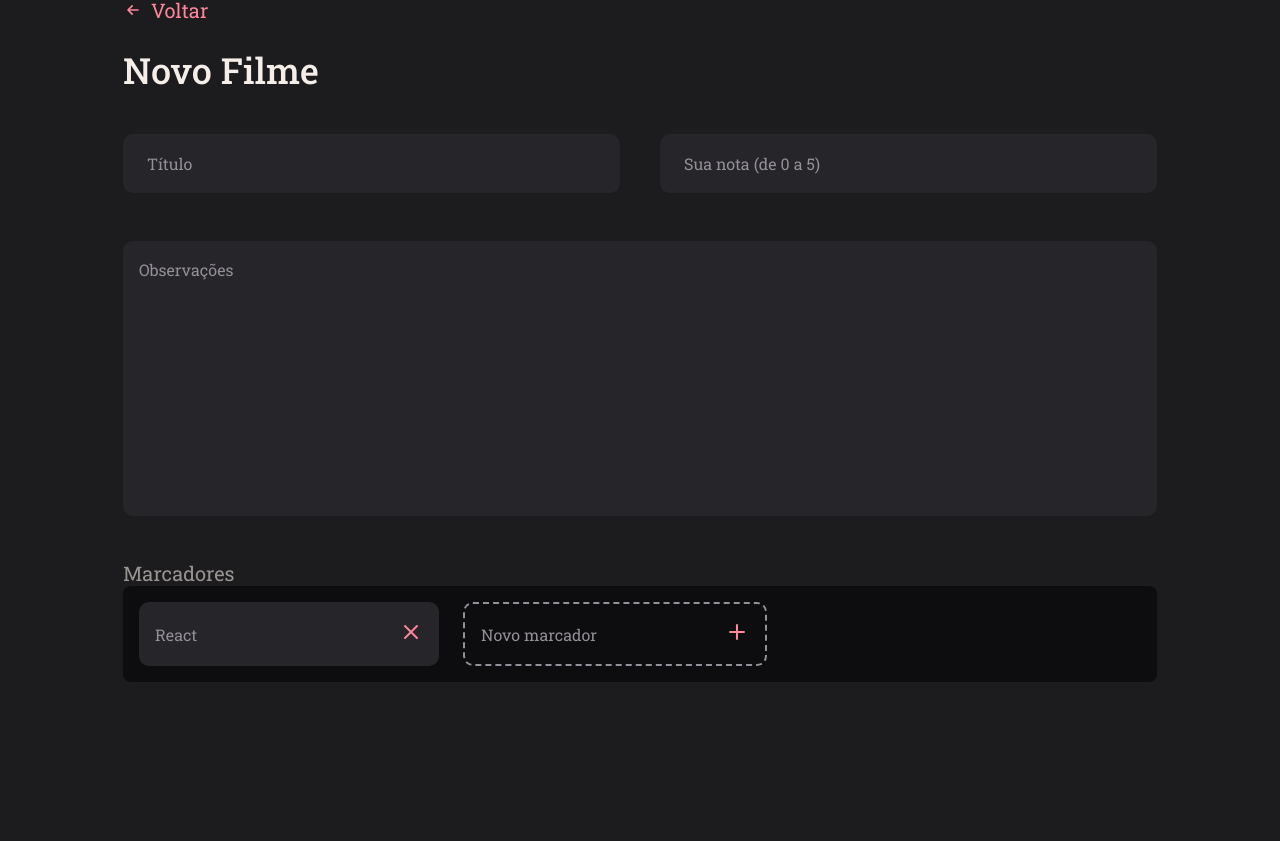
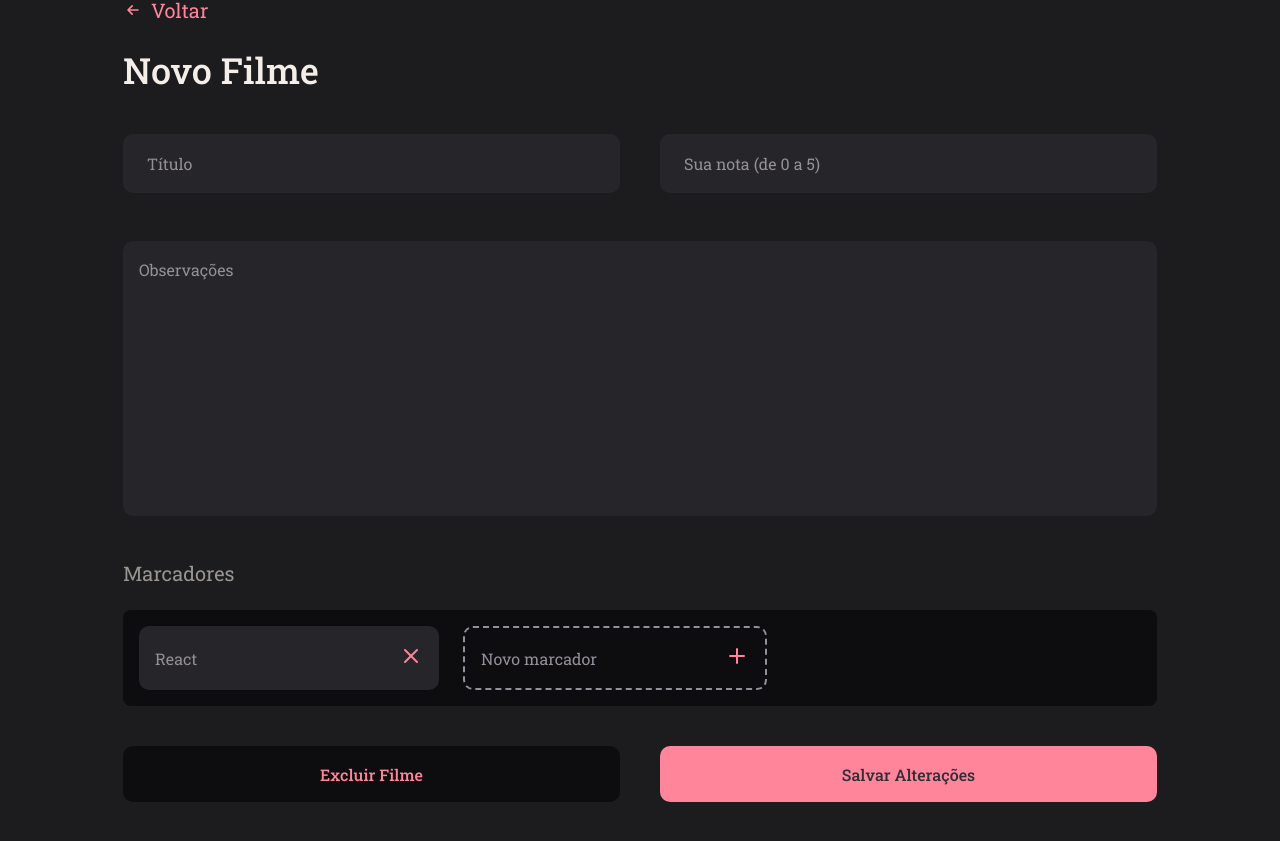
Before and after one commit to GabrielLoures/RocketMovies, a React (Vite) app: page / in a window 1280 px wide. Shown: the part 159-1000 px from the top of the page. Before the commit the page ends 926 px from the top, so only its background shows below. Built offline with nearby package versions, Linux system fonts and the light colour scheme.

Commit message:
End Create Movie

```diff
--- a/src/components/Button/index.jsx
+++ b/src/components/Button/index.jsx
@@ -1,9 +1,9 @@
 import { Container } from './styles';
 
-export function Button({ icon: Icon, title }) {
+export function Button({ isDelete, icon: Icon, title }) {
 
   return(
-    <Container type="button">
+    <Container type="button" isDelete={isDelete}>
       {Icon && <Icon size={20} />}
       { title }
     </Container>
--- a/src/components/Button/styles.js
+++ b/src/components/Button/styles.js
@@ -5,8 +5,8 @@ export const Container = styled.button`
   width: 100%;
   height: 56px;
 
-  background-color: ${({ theme }) => theme.COLORS.PINK_100};
-  color: ${({ theme }) => theme.COLORS.BACKGROUND_TAG};
+  background-color: ${({ theme, isDelete }) => isDelete ? theme.COLORS.BACKGROUND_MARCADORES : theme.COLORS.PINK_100};
+  color: ${({ theme, isDelete }) => isDelete ? theme.COLORS.PINK_100 : theme.COLORS.BACKGROUND_TAG};
 
   font-weight: 500;
   line-height: 21px;
--- a/src/pages/CreateNotes/index.jsx
+++ b/src/pages/CreateNotes/index.jsx
@@ -5,6 +5,7 @@ import { Textarea } from '../../components/Textarea';
 import { Header } from '../../components/Header';
 import { Input } from '../../components/Input';
 import { NoteItem } from '../../components/NoteItem';
+import { Button } from '../../components/Button';
 
 export function CreateNotes() {
 
@@ -37,6 +38,11 @@ export function CreateNotes() {
           <NoteItem isNew placeholder="Novo marcador"/>
         </div>
 
+        <div className="buttons">
+          <Button title="Excluir Filme" isDelete />
+          <Button title="Salvar Alterações"/>
+        </div>
+
       </Form>
 
     </Container>
--- a/src/pages/CreateNotes/styles.js
+++ b/src/pages/CreateNotes/styles.js
@@ -54,6 +54,7 @@ export const Form = styled.form`
     font-size: 20px;
     line-height: 26px;
     color: ${({ theme }) => theme.COLORS.TEXT_COLOR_GREY};
+    margin-bottom: 24px;
   }
 
   > .tags {
@@ -65,4 +66,10 @@ export const Form = styled.form`
     gap: 24px;
   }
 
+  > .buttons {
+    display: flex;
+    gap: 40px;
+    margin-top: 40px;
+  }
+
 `;
```
